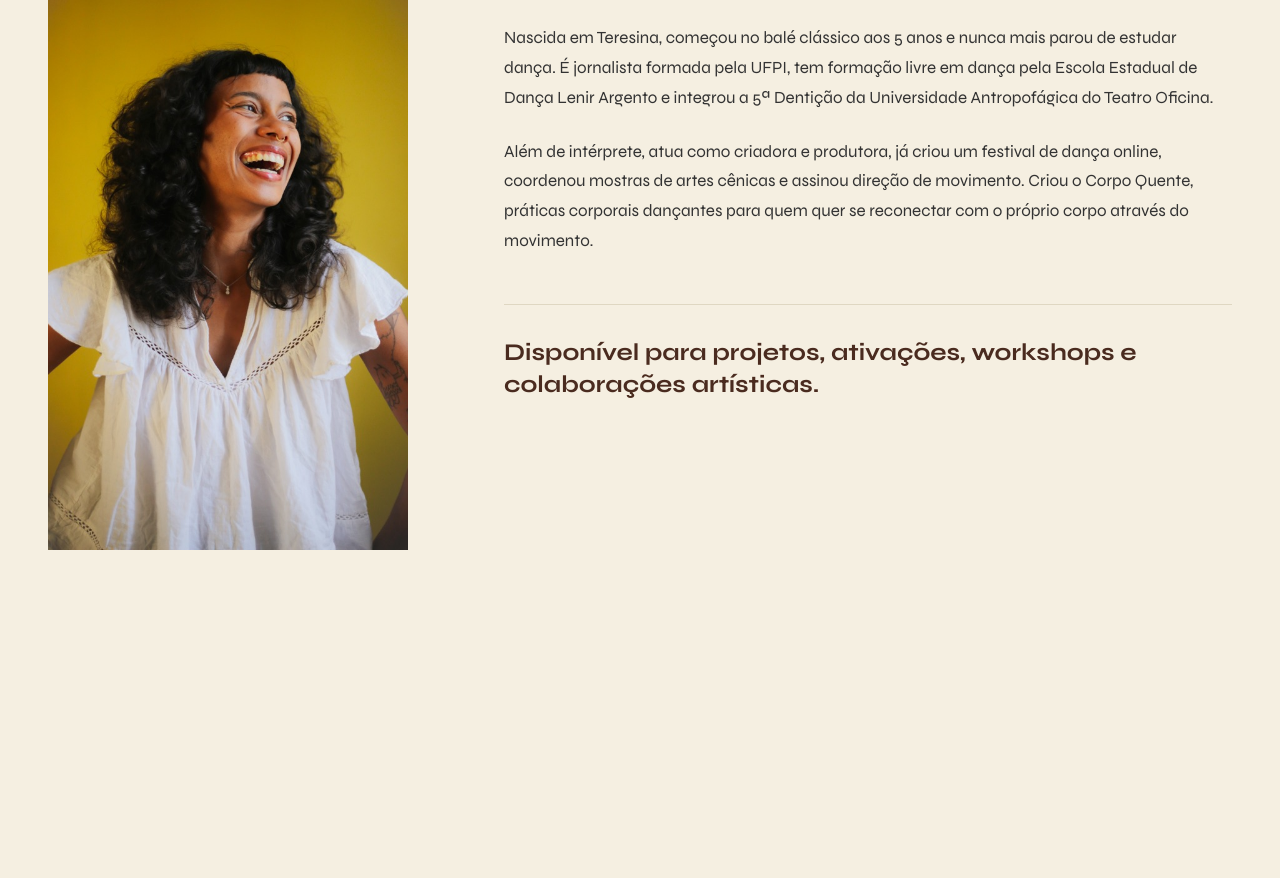
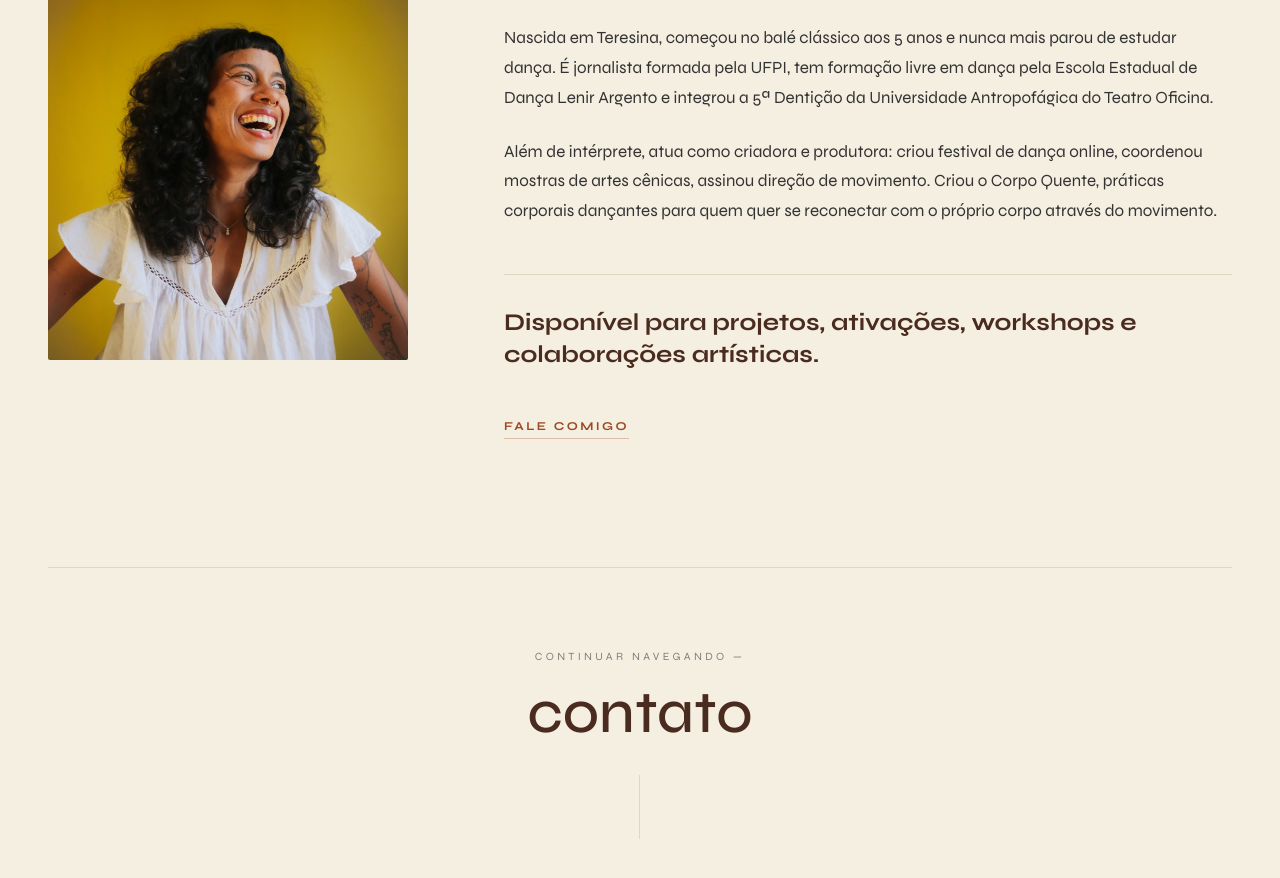
Before and after one commit to daline123/daline-portifolio1, a React (Vite) app: page /sobre in a window 1280 px wide. Shown: the part 360-1238 px from the top of the page. Before the commit the page ends 1038 px from the top, so only its background shows below. Built offline with nearby package versions, Linux system fonts and the light colour scheme.

Commit message:
feat: home/bio refinements and continuous navigation (infinite scroll)

```diff
--- /dev/null
+++ b/src/components/ContinueNav.tsx
@@ -0,0 +1,30 @@
+import { Link } from 'react-router-dom';
+import { motion } from 'framer-motion';
+
+interface ContinueNavProps {
+  nextLabel: string;
+  nextHref: string;
+}
+
+export default function ContinueNav({ nextLabel, nextHref }: ContinueNavProps) {
+  return (
+    <motion.div
+      initial={{ opacity: 0 }}
+      whileInView={{ opacity: 1 }}
+      viewport={{ once: true }}
+      className="mt-32 pt-20 border-t border-line-subtle text-center pb-20"
+    >
+      <Link to={nextHref} className="group inline-block">
+        <p className="text-[11px] uppercase tracking-[0.3em] text-ink-muted mb-4 group-hover:text-ink-accent transition-colors">
+          Continuar navegando —
+        </p>
+        <h2 className="font-display font-medium text-4xl md:text-6xl text-ink-primary lowercase group-hover:italic transition-all">
+          {nextLabel}
+        </h2>
+        <div className="mt-8 flex justify-center">
+          <div className="w-px h-16 bg-line-subtle group-hover:h-24 group-hover:bg-ink-accent transition-all duration-500" />
+        </div>
+      </Link>
+    </motion.div>
+  );
+}
--- a/src/pages/Cena.tsx
+++ b/src/pages/Cena.tsx
@@ -1,6 +1,7 @@
 import { useState } from 'react';
 import { motion, AnimatePresence } from 'framer-motion';
 import PageLayout from '../components/PageLayout';
+import ContinueNav from '../components/ContinueNav';
 
 interface TechnicalCredit {
   label: string;
@@ -248,6 +249,8 @@ export default function Cena() {
         ))}
       </div>
 
+      <ContinueNav nextLabel="Corpo Quente" nextHref="/corpo-quente" />
+
       <AnimatePresence>
         {selectedWork && (
           <WorkModal work={selectedWork} onClose={() => setSelectedWork(null)} />
--- a/src/pages/CorpoQuente.tsx
+++ b/src/pages/CorpoQuente.tsx
@@ -1,6 +1,7 @@
 import { Link } from 'react-router-dom';
 import { motion } from 'framer-motion';
 import PageLayout from '../components/PageLayout';
+import ContinueNav from '../components/ContinueNav';
 
 const PARAGRAPHS = [
   'Corpo Quente é um projeto de práticas corporais dançantes criado por Daline Ribeiro para mulheres que querem se reconectar com o próprio corpo através do movimento.',
@@ -109,6 +110,8 @@ export default function CorpoQuente() {
           ))}
         </div>
       </div>
+
+      <ContinueNav nextLabel="Sobre" nextHref="/sobre" />
     </PageLayout>
   );
 }
--- a/src/pages/Home.tsx
+++ b/src/pages/Home.tsx
@@ -1,5 +1,5 @@
 import { motion } from 'framer-motion';
-// Build trigger: 2026-05-01 09:30
+import ContinueNav from '../components/ContinueNav';
 
 export default function Home() {
   return (
@@ -8,8 +8,10 @@ export default function Home() {
       animate={{ opacity: 1 }}
       exit={{ opacity: 0 }}
       transition={{ duration: 0.8 }}
-      className="relative h-screen w-full overflow-hidden"
+      className="relative min-h-screen w-full"
     >
+      {/* Hero Section */}
+      <div className="relative h-screen w-full overflow-hidden">
         {/* Full Screen Image */}
         <div className="absolute inset-0 w-full h-full">
           <img
@@ -25,15 +27,20 @@ export default function Home() {
               animate={{ opacity: 1, y: 0 }}
               transition={{ delay: 0.5, duration: 0.8 }}
             >
-            <h1 className="text-ink-primary font-display font-bold text-4xl md:text-6xl lg:text-7xl lowercase leading-[0.8] mb-6">
+              <h1 className="text-ink-primary font-display font-bold text-4xl md:text-6xl lg:text-7xl lowercase leading-[0.8] mb-4 tracking-[-0.02em]">
                 daline ribeiro
               </h1>
-            <p className="text-ink-muted font-display font-normal text-sm md:text-xl tracking-[0.15em] lowercase">
+              <p className="text-ink-primary font-display font-normal text-sm md:text-xl tracking-[0.1em] lowercase">
                 dança. corpo. movimento
               </p>
             </motion.div>
           </div>
         </div>
+      </div>
+
+      <div className="max-w-7xl mx-auto px-8 md:px-16">
+        <ContinueNav nextLabel="Cena" nextHref="/cena" />
+      </div>
     </motion.main>
   );
 }
--- a/src/pages/Sobre.tsx
+++ b/src/pages/Sobre.tsx
@@ -1,10 +1,11 @@
 import { motion } from 'framer-motion';
 import PageLayout from '../components/PageLayout';
+import ContinueNav from '../components/ContinueNav';
 
 const PARAGRAPHS = [
   'Daline Ribeiro é bailarina, criadora e artista da dança. Desde 2022 é intérprete-criadora na Lia Rodrigues Companhia de Danças, onde já se apresentou em mais de 20 países e dançou mais de 160 vezes o repertório da companhia, incluindo os espetáculos Borda, Encantado e Fúria.',
   'Nascida em Teresina, começou no balé clássico aos 5 anos e nunca mais parou de estudar dança. É jornalista formada pela UFPI, tem formação livre em dança pela Escola Estadual de Dança Lenir Argento e integrou a 5ª Dentição da Universidade Antropofágica do Teatro Oficina.',
-  'Além de intérprete, atua como criadora e produtora, já criou um festival de dança online, coordenou mostras de artes cênicas e assinou direção de movimento. Criou o Corpo Quente, práticas corporais dançantes para quem quer se reconectar com o próprio corpo através do movimento.',
+  'Além de intérprete, atua como criadora e produtora: criou festival de dança online, coordenou mostras de artes cênicas, assinou direção de movimento. Criou o Corpo Quente, práticas corporais dançantes para quem quer se reconectar com o próprio corpo através do movimento.',
 ];
 
 export default function Sobre() {
@@ -17,13 +18,13 @@ export default function Sobre() {
           transition={{ delay: 0.4, duration: 0.7 }}
           className="md:sticky md:top-[calc(var(--nav-height)+80px)]"
         >
-          <div className="w-full aspect-[9/16] bg-bg-secondary overflow-hidden">
+          <div className="w-full aspect-[4/5] bg-bg-secondary overflow-hidden rounded-sm">
             <img
               src="/images/sobre/capa.jpg"
-              alt="Daline Ribeiro sorrindo com um fundo amarelo vibrante"
+              alt="Daline Ribeiro sorrindo"
               loading="lazy"
               decoding="async"
-              className="w-full h-full object-cover"
+              className="w-full h-full object-cover object-top"
             />
           </div>
         </motion.aside>
@@ -46,14 +47,25 @@ export default function Sobre() {
             initial={{ opacity: 0 }}
             animate={{ opacity: 1 }}
             transition={{ delay: 0.7, duration: 0.6 }}
-            className="mt-12 pt-8 border-t border-line-subtle"
+            className="mt-12 pt-8 border-t border-line-subtle space-y-6"
           >
             <p className="font-display font-bold text-xl md:text-2xl text-ink-primary leading-snug">
               Disponível para projetos, ativações, workshops e colaborações artísticas.
             </p>
+
+            <div className="pt-4">
+              <a
+                href="/contato"
+                className="inline-block text-ink-accent hover:text-ink-primary transition-colors uppercase tracking-[0.2em] text-xs font-bold border-b border-ink-accent/30 pb-1"
+              >
+                fale comigo
+              </a>
+            </div>
           </motion.div>
         </div>
       </div>
+
+      <ContinueNav nextLabel="Contato" nextHref="/contato" />
     </PageLayout>
   );
 }
```
Lines whose indentation alone changed are shown as unchanged.
